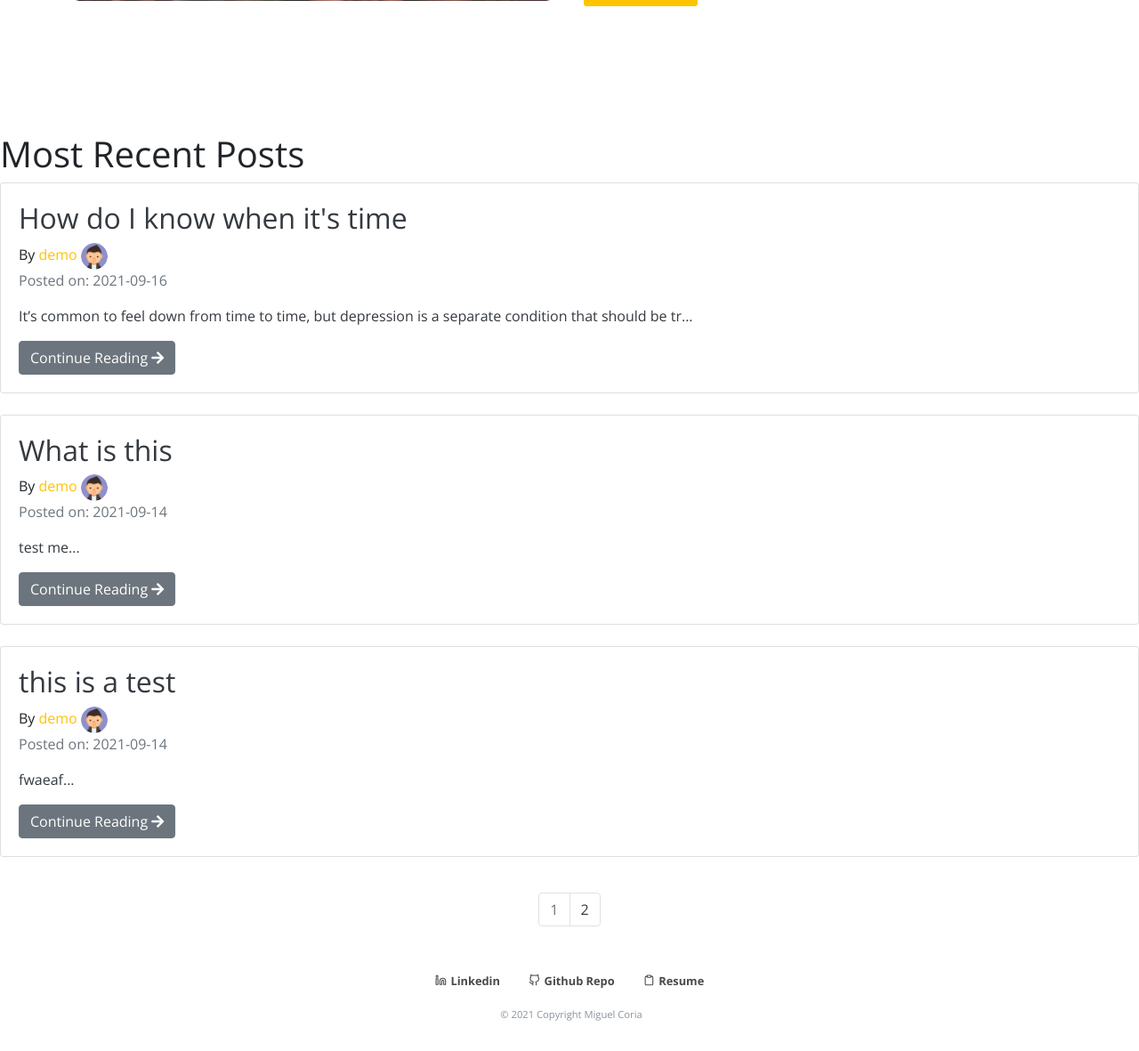
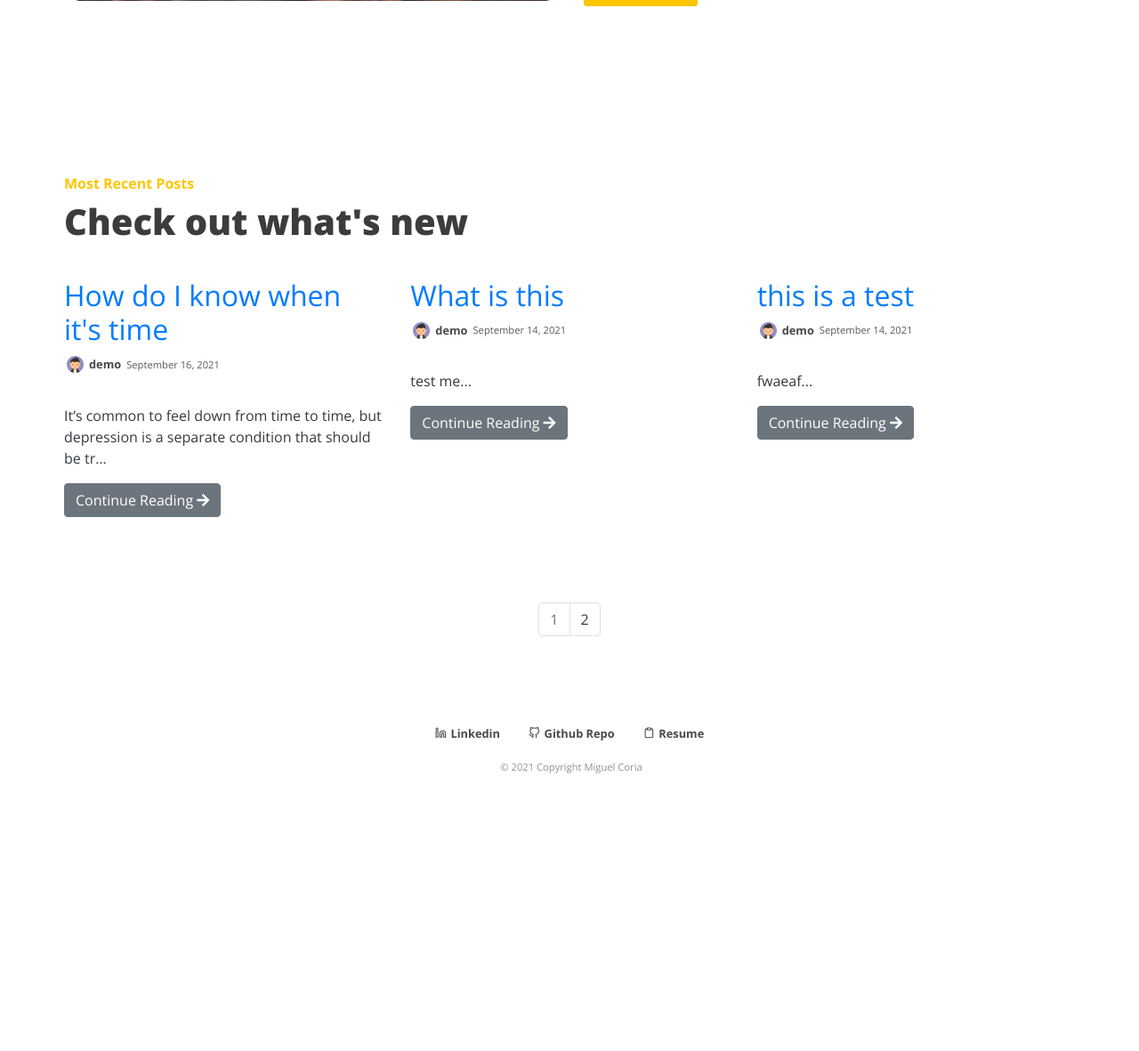
Before and after one commit to miguelcoria94/Impact, a Flask app: page / in a window 1280 px wide. Shown: the part 959-2140 px from the top of the page at 89% size. After the commit the page ends 1828 px from the top, so only its background shows below. Run offline with Flask 2, Linux system fonts and the light colour scheme; data comes from the database, SQL or seed files in the repository; some libraries are stand-ins or nearby versions.

Commit message:
making the card

```diff
--- a/impact/static/styles/main.css
+++ b/impact/static/styles/main.css
@@ -424,6 +424,27 @@ textarea {
   color: #5a5a61 !important;
 }
 
+/* all post grid */
+
+.posts-grid {
+  display: grid;
+  grid-template-columns: repeat(3, 1fr);
+  grid-auto-rows: 1fr;
+  grid-gap: 2rem;
+  margin-bottom: 3rem;
+  padding: 0rem 0rem;
+  overflow: hidden;
+  padding-top: 2rem !important;
+  padding-bottom: 2rem;
+}
+
+.posts-div {
+  padding: 3rem 4.5rem;
+}
+
+.post-card {
+}
+
 @media only screen and (max-width: 1250px) {
   .home-grid {
     grid-template-columns: 40% 60%;
--- a/impact/templates/index.html
+++ b/impact/templates/index.html
@@ -50,24 +50,29 @@
     </div>
   </div>
 </div>
-<div>
+<div class="container-fluid posts-div">
   <div>
-      <h1 class="newest-post-title">Most Recent Posts</h1>
+    <h6 class="latest-post-subtitle">Most Recent Posts</h6>
+      <h1 class="latest-post-title">Check out what's new</h1>
         {# Go through each blog post #}
+        <div class="posts-grid">
         {% for post in blog_posts.items %}
-        <div class="card w-100 mb-4">
-          <div class="card-body">
+            <div class="post-card">
 
-            <h2><a class="card-title text-dark" href="{{ url_for('blog_post.blog_post', blog_post_id=post.id) }}">{{ post.title }}</a></h2>
-            By <a class="text-muted" href="{{ url_for('users.user_posts', username=post.author.username) }}"> <span class="text-warning">{{post.author.username}}</span></a>
-            <img class=" card-image" align='center' src="{{url_for('static',filename='profile_pics/'+post.author.profile_image)}}" width="30">
-            <p class="text-muted">Posted on: {{ post.date.strftime('%Y-%m-%d') }}</p>
-            <p class="card-text text-dark">{{ post.text[:100] }}...</p>
-            <a href="{{ url_for('blog_post.blog_post', blog_post_id=post.id) }}" class="btn btn-secondary">Continue Reading <i class="fas fa-arrow-right"></i></a>
+              <h2><a class="" href="{{ url_for('blog_post.blog_post', blog_post_id=post.id) }}">{{ post.title }}</a></h2>
+              <div class="post-details-div">
+
+                <img class="author-profile-image" align='center' src="{{url_for('static',filename='profile_pics/'+post.author.profile_image)}}" width="30">
+                <a href="{{ url_for('users.user_posts', username=post.author.username) }}" class="post-details-highlight latest-post-link latest-post-author">{{post.author.username}}</a>
+                <span class="post-details-highlight latest-post-date">{{ post.date.strftime('%B %d, %Y') }}</span>
+              </div>
+              <p class="card-text text-dark">{{ post.text[:100] }}...</p>
+              <a href="{{ url_for('blog_post.blog_post', blog_post_id=post.id) }}" class="btn btn-secondary">Continue Reading <i class="fas fa-arrow-right"></i></a>
+            </div>
+
+
+            {% endfor %}
           </div>
-        </div>
-
-       {% endfor %}
     </div>
        <nav aria-label="Page navigation example" class="mt-2">
          <ul class="pagination justify-content-center">
```
